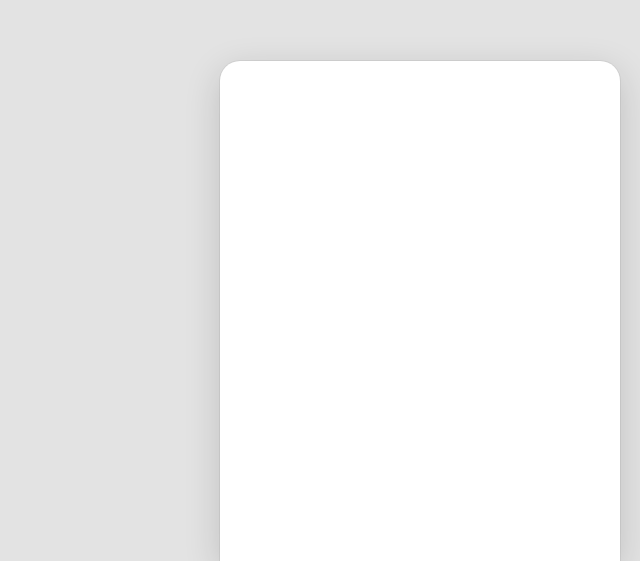
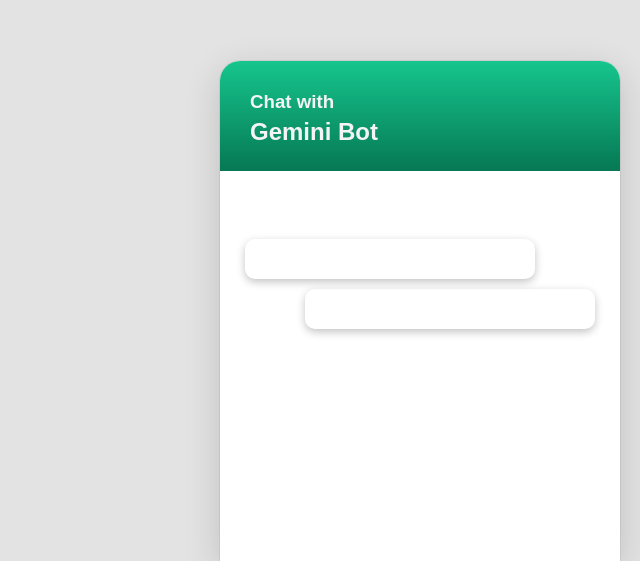
Before and after one commit to satyamkale27/chat-bot, a React (Create React App) app: page / in a window 1280 px wide. Shown: the part 239-800 px from the top of the page, without its empty margins (640-1280 px from the left). Built offline with nearby package versions, Linux system fonts and the light colour scheme.

Commit message:
svg added in resources

```diff
--- a/src/App.js
+++ b/src/App.js
@@ -1,5 +1,21 @@
 const App = () => {
-  return <div className="chat-bot"></div>;
+  return (
+    <div className="chat-bot">
+      <div className="chat-header">
+        <div className="info-container">
+          <h3>Chat with</h3>
+          <h2>Gemini Bot</h2>
+        </div>
+        {/* //svg */}
+      </div>
+      <div className="feed">
+        <div className="questions bubble"></div>
+        <div className="response bubble"></div>
+      </div>
+      {/* <textarea value={} onChange={}/> */}
+      {/* <button onClick={}>⇾</button> */}
+    </div>
+  );
 };
 
 export default App;
```
Also changed, not shown: resources/wave-haikei.svg (added).
